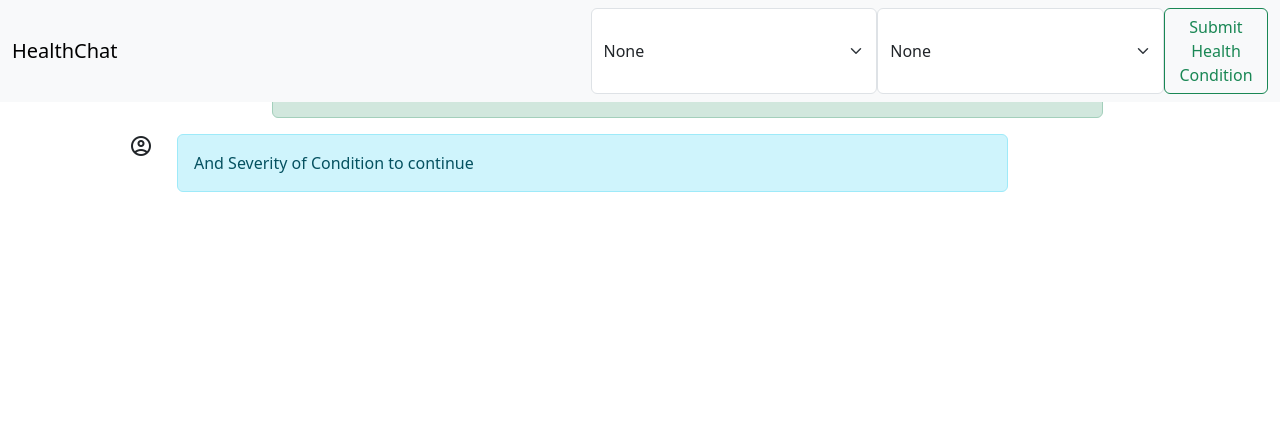
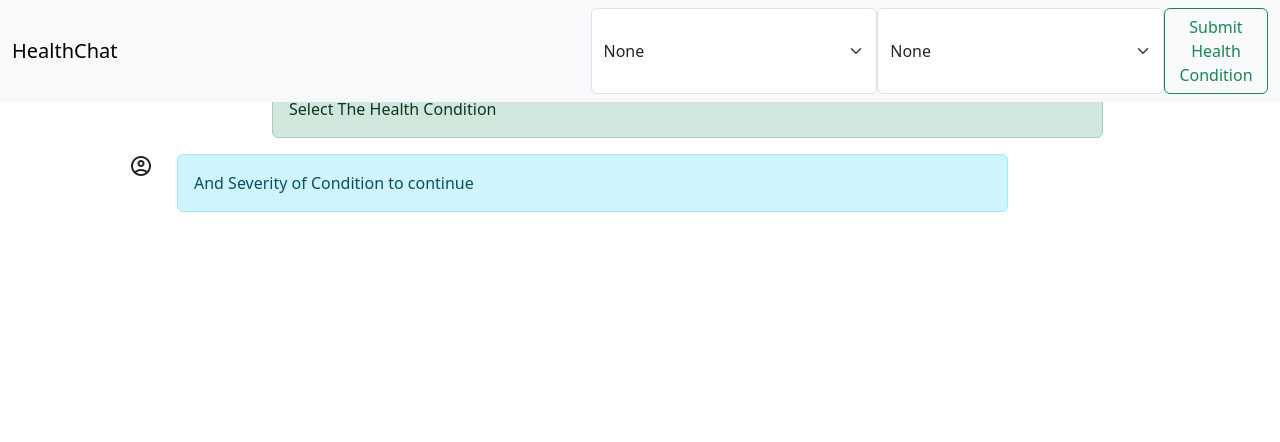
Before and after one commit to AbhayNB/HealthChat, a Flask app: page / in a window 1280 px wide. Shown: the top 442 px of the page. Run offline with Flask 3, Linux system fonts and the light colour scheme.

Commit message:
Update chat.html

```diff
--- a/templates/chat.html
+++ b/templates/chat.html
@@ -50,7 +50,7 @@
         </div>
       </nav>
 
-    <div style="height: 60px;">
+    <div style="height: 80px;">
 
     </div>
 
```
